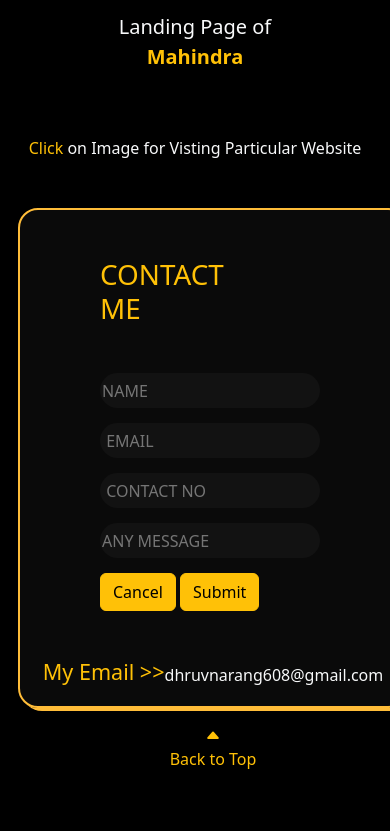
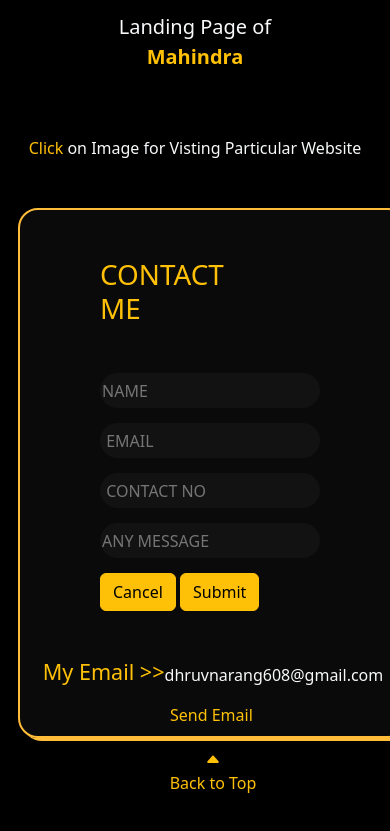
Before and after one commit to dhruv608/Myportfoliobybootstrap, a website: page public/index.html in a window 390 px wide. Shown: the part 3278-4109 px from the top of the page. Drawn offline with nearby package versions, Linux system fonts and the light colour scheme.

Commit message:
addedmaillink

```diff
--- a/public/index.html
+++ b/public/index.html
@@ -165,8 +165,9 @@
 
             <div class="d-flex justify-content-center mt-5">
                 <h4 class="text-warning">My Email >></h4>
-                <p class="mt-1">dhruvnarang608@gmail.com</p>
+                <p class="mt-1">dhruvnarang608@gmail.com</p> <br>
             </div>
+            <a href="mailto:dhruvnarang608@gmail.com" class="text-warning text-decoration-none mailto">Send Email</a>
             <div class="text-center last">
                 <a href="#backtotop" class="text-decoration-none">
                     <i class="bi bi-caret-up-fill text-warning"></i>
--- a/public/style.css
+++ b/public/style.css
@@ -89,6 +89,10 @@
   margin-left: -10px;
   /* margin-right: -100px ; */
 }
+.mailto{
+  margin-left: 360px;
+  margin-top: -50px !important;
+}
 
 @media (min-width : 350px) and (max-width:430px) {
   body {
@@ -117,6 +121,7 @@
   .contact {
     width: 100vw;
     margin-left: 6px;
+    height: 530px;
   }
 
   .nav{
@@ -166,5 +171,9 @@
     height: 120px;
     margin-top: 20px;
   }
-
+.mailto{
+  text-align: center;
+  margin-left: 150px;
+  margin-top: -80px !important;
 }
+}
```
